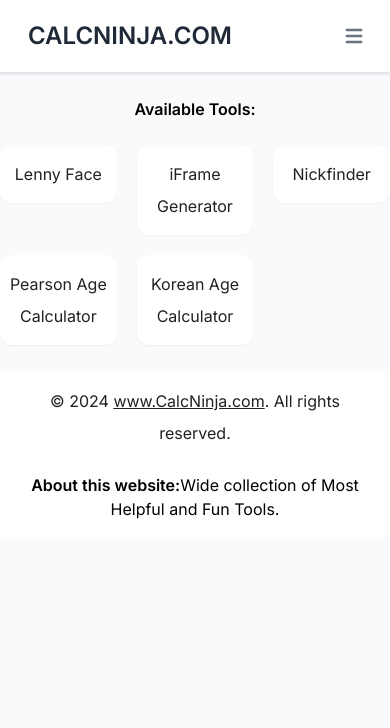
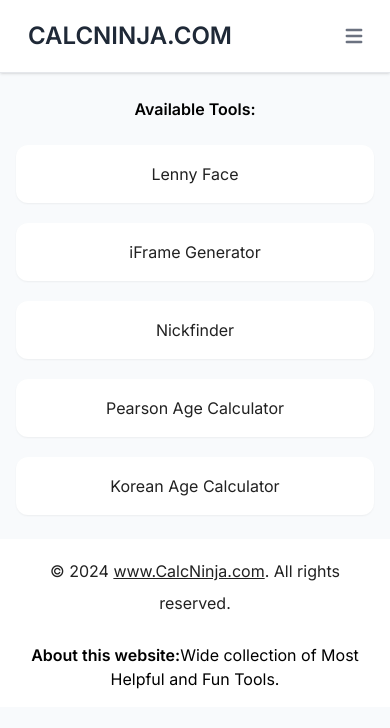
Before and after one commit to thefaruksardar/calcninja, a Next.js app: page / in a window 390 px wide. Shown: the top 728 px of the page. Built offline with nearby package versions, Linux system fonts and the light colour scheme.

Commit message:
bug fixed

```diff
--- a/app/page.tsx
+++ b/app/page.tsx
@@ -15,8 +15,8 @@
       <p className="not-p mb-6">
         <strong className="font-semibold">Available Tools:</strong>
       </p>
-      <section className="lg:max-w-4xl mx-auto">
-        <ul className="grid grid-cols-3 gap-5">
+      <section className="mx-4 lg:max-w-4xl lg:mx-auto">
+        <ul className="grid grid-cols-1 md:grid-cols-3 gap-5">
           {tools.map((item) => (
             <li key={item.title}>
               <Link
```
